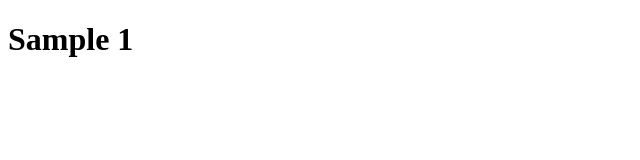
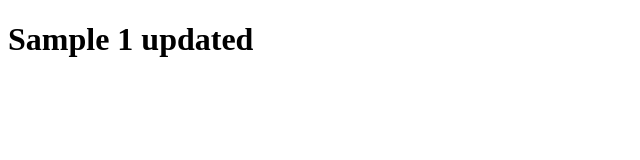
Before and after one commit to Surya-45-10/sampleGit, a plain HTML site: page excercise/sample.html in a window 1280 px wide. Shown: the whole page, without its empty margins (0-640 px from the left). Drawn offline with Linux system fonts and the light colour scheme.

Commit message:
sample file updated

```diff
--- a/excercise/sample.html
+++ b/excercise/sample.html
@@ -6,6 +6,6 @@
   <title>Sample</title>
 </head>
 <body>
-  <h1>Sample 1</h1>
+  <h1>Sample 1 updated</h1>
 </body>
 </html>
```
